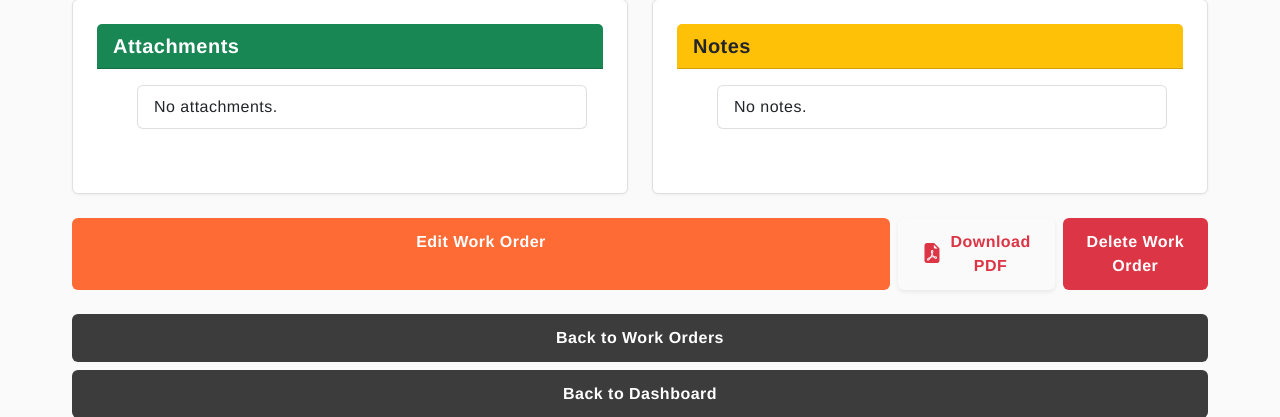
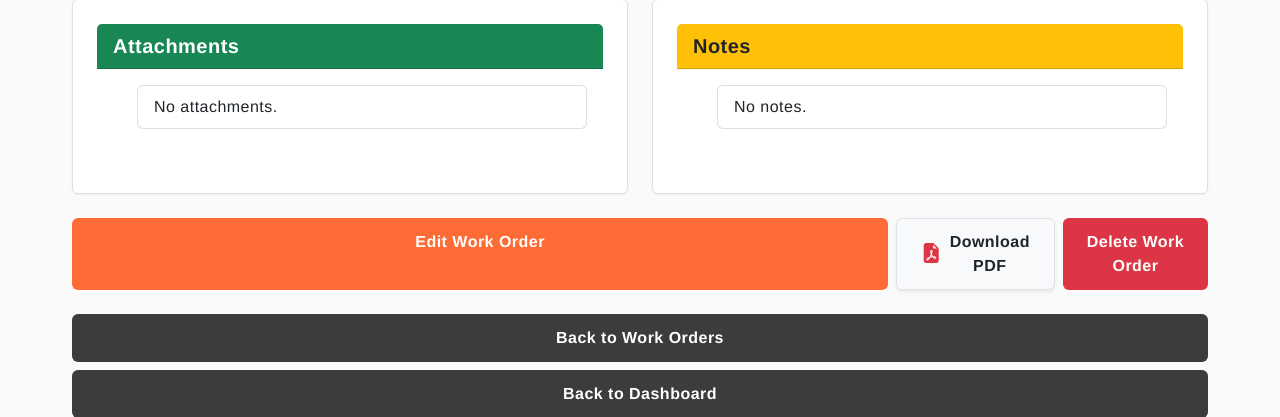
Before and after one commit to mattyray/art_moving_buisness, a Django app: template templates/workorders/workorder_detail.html in a window 1280 px wide. Shown: the part 625-1042 px from the top of the page. Run offline with Django 5.2, Linux system fonts and the light colour scheme; the template is opened without the code that fills it, so the values that code supplies are empty; some libraries are stand-ins or nearby versions; some web fonts are replaced.

Commit message:
weasyprint - workorder detail  changed button color

```diff
--- a/templates/workorders/workorder_detail.html
+++ b/templates/workorders/workorder_detail.html
@@ -96,10 +96,11 @@
   <!-- Action Buttons -->
   <div class="mt-4 d-flex flex-column flex-sm-row justify-content-between gap-2">
     <a href="{% url 'workorder_edit' job.id %}" class="btn btn-primary w-100 w-sm-auto">Edit Work Order</a>
-    <a href="{% url 'workorder_pdf' job.id %}" class="btn btn-outline-danger d-flex align-items-center gap-2 shadow-sm px-4 py-2" target="_blank" style="border-width: 2px;">
-      <i class="bi bi-file-earmark-pdf-fill fs-5"></i>
-      <span class="fw-semibold">Download PDF</span>
+    <a href="{% url 'workorder_pdf' job.id %}" class="btn btn-light border d-flex align-items-center gap-2 shadow-sm px-4 py-2" target="_blank" style="border-color: #999;">
+      <i class="bi bi-file-earmark-pdf-fill text-danger fs-5"></i>
+      <span class="fw-semibold text-dark">Download PDF</span>
     </a>
+
 
 
 
```
